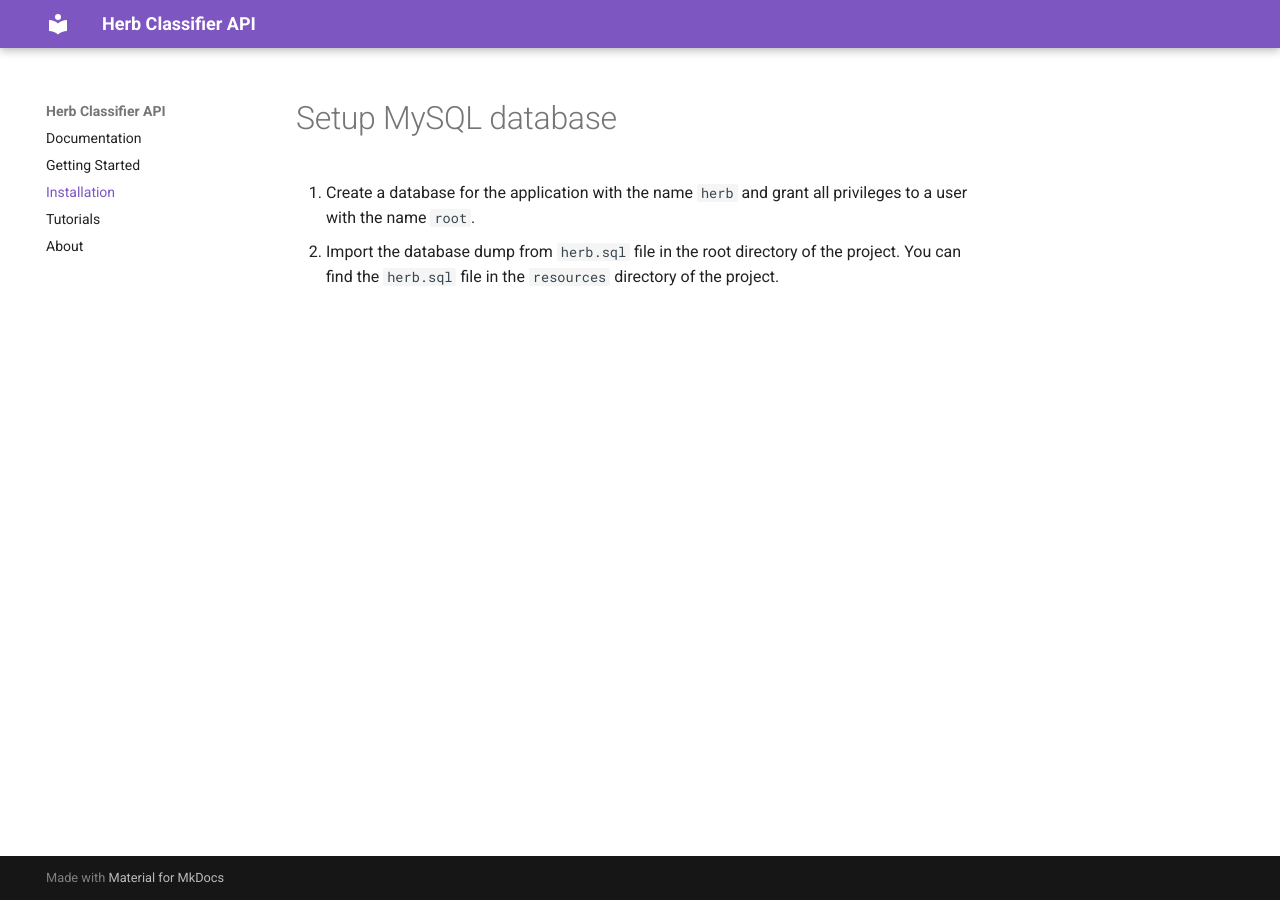
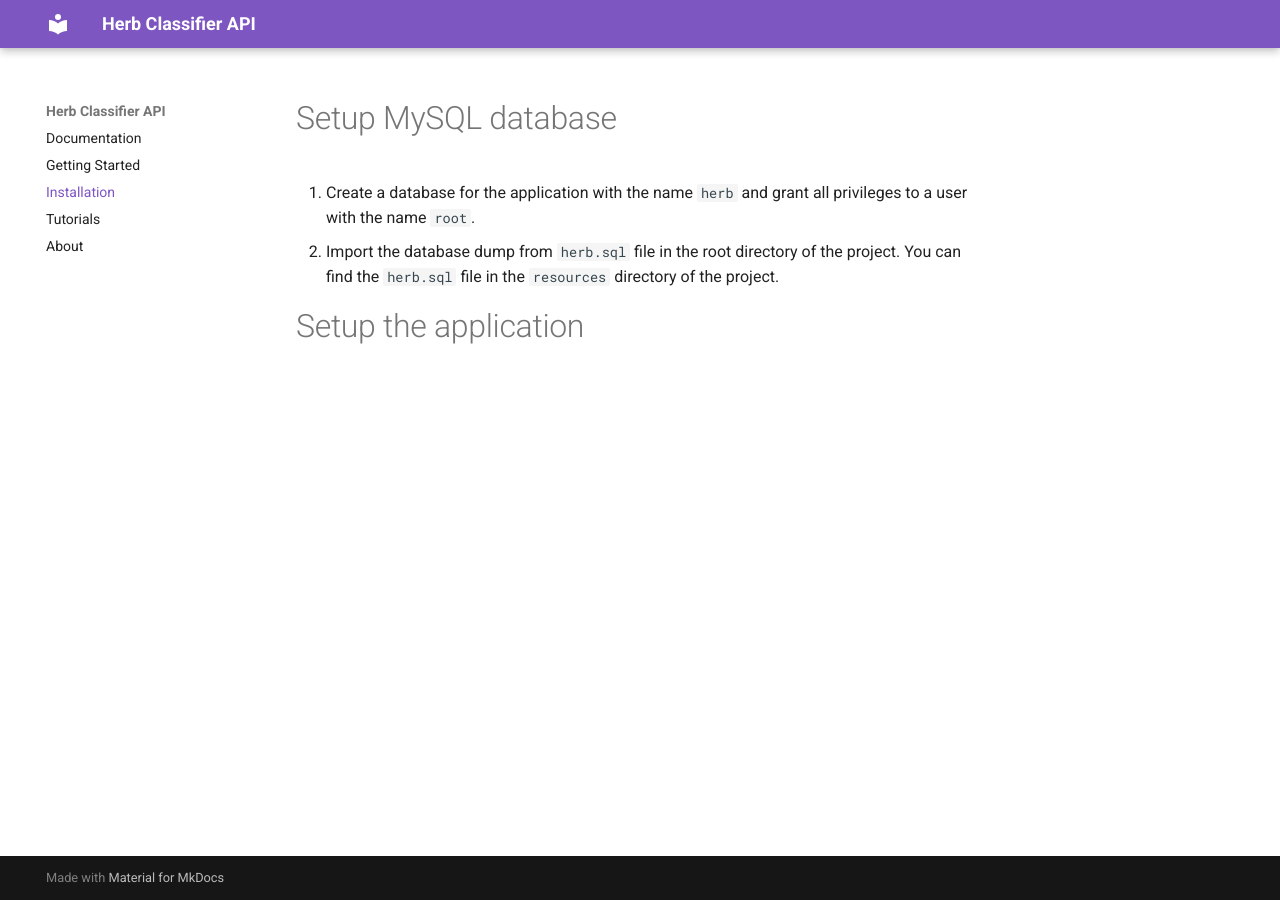
Before and after one commit to dilshankarunarathne/herb-classifier-backend, an MkDocs documentation site: the page built from docs/installation.md, in a window 1280 px wide. Built offline with MkDocs 1.6.1 and Material for MkDocs 9.7.7, drawn with Linux system fonts in a browser that asks for light colours.

Commit message:
Update installation.md

```diff
--- a/docs/installation.md
+++ b/docs/installation.md
@@ -3,3 +3,5 @@
 1. Create a database for the application with the name `herb` and grant all privileges to a user with the name `root`.
 2. Import the database dump from `herb.sql` file in the root directory of the project.
 You can find the `herb.sql` file in the `resources` directory of the project.
+
+# Setup the application
```
